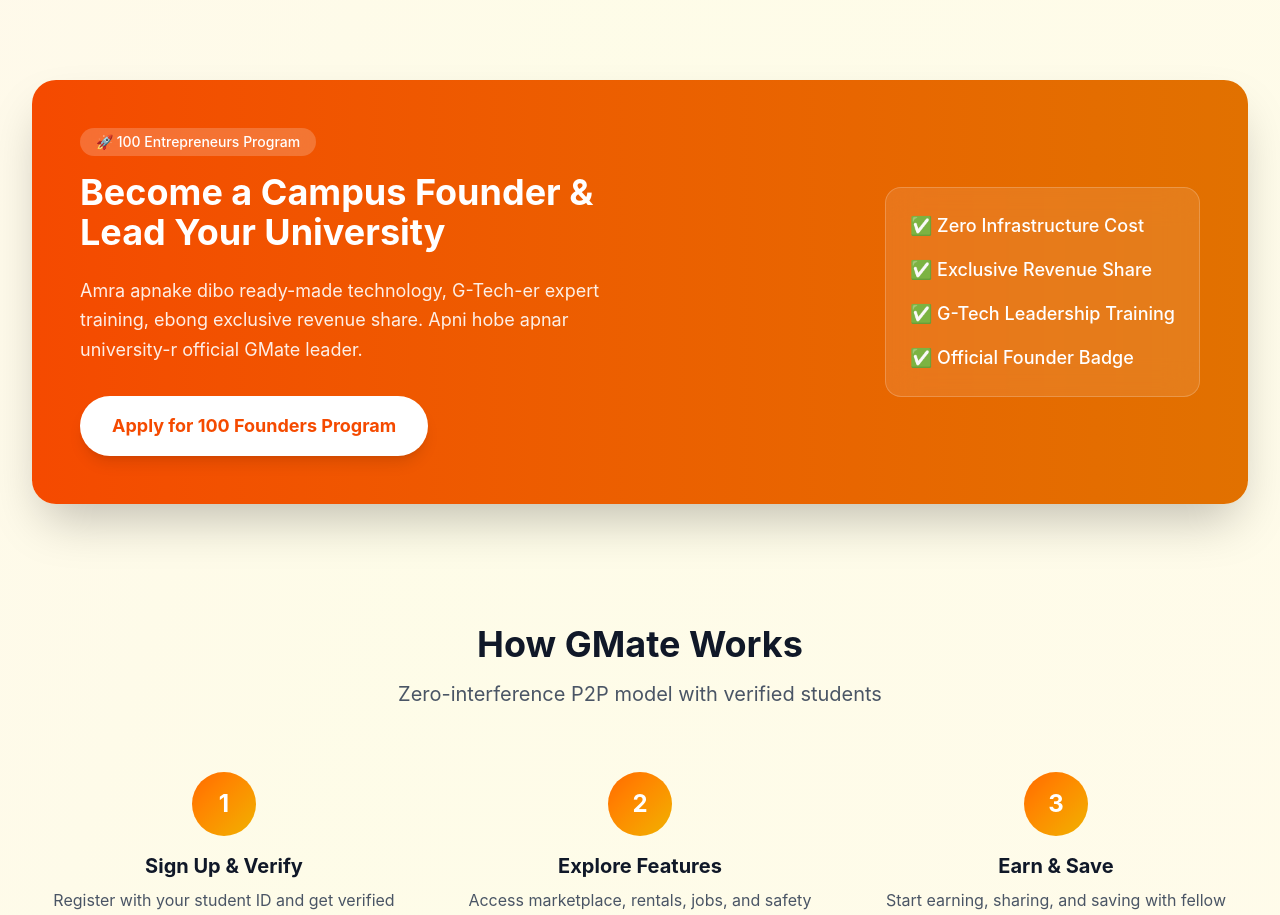
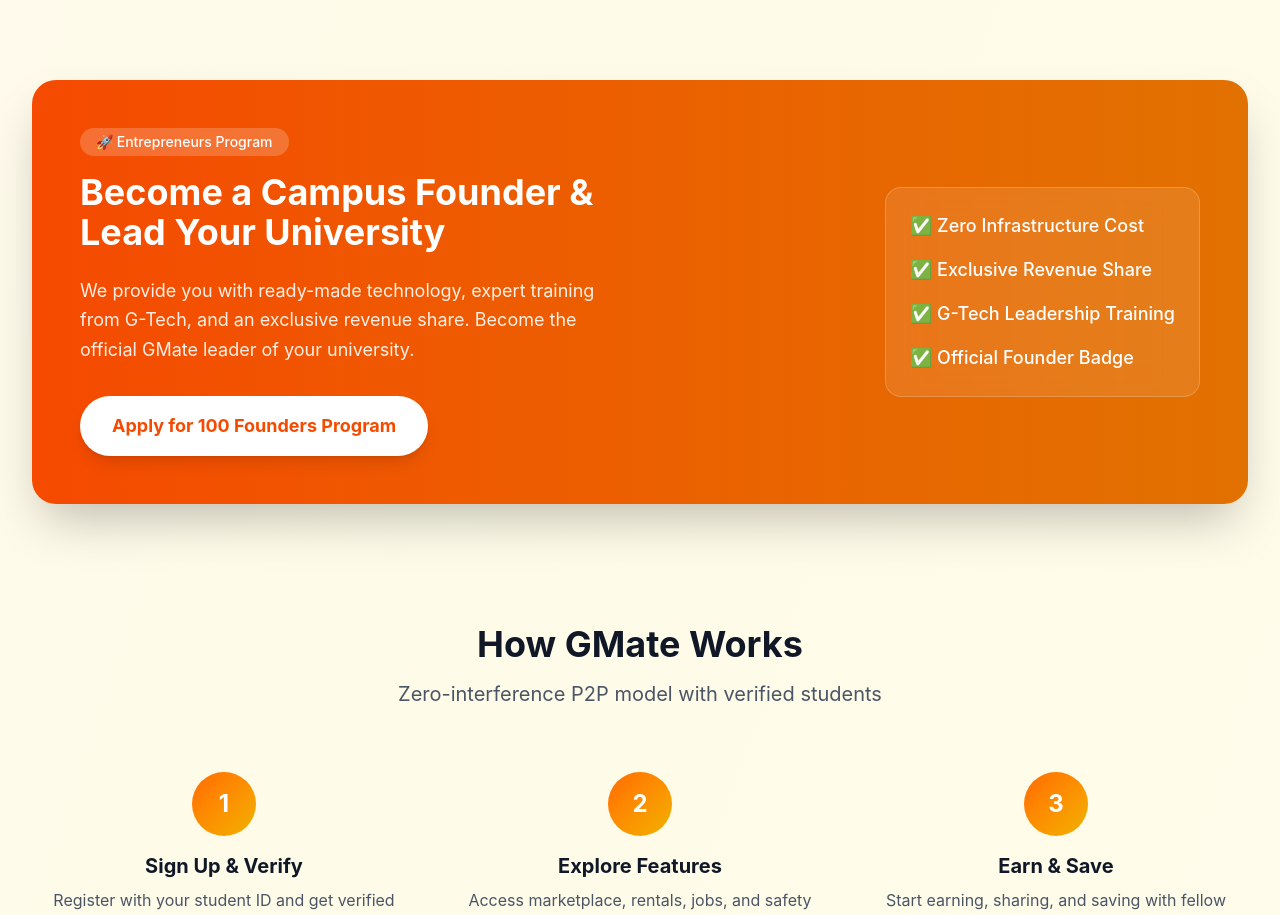
Before and after one commit to mobashirslc-ctrl/GMate, a React (Vite) app: page / in a window 1280 px wide. Shown: the part 2060-2975 px from the top of the page. Built offline with nearby package versions, Linux system fonts and the light colour scheme.

Commit message:
Added Campus Founder program and updated landing page CTA

```diff
--- a/src/app/components/LandingPage.tsx
+++ b/src/app/components/LandingPage.tsx
@@ -194,14 +194,13 @@
           <div className="relative z-10 grid lg:grid-cols-2 gap-8 items-center">
             <div>
               <div className="inline-block px-4 py-1 bg-white/20 backdrop-blur-md text-white rounded-full text-sm font-medium mb-4">
-                🚀 100 Entrepreneurs Program
+                🚀 Entrepreneurs Program
               </div>
               <h2 className="text-3xl lg:text-4xl font-bold mb-6">
                 Become a Campus Founder & Lead Your University
               </h2>
               <p className="text-white/90 text-lg mb-8 leading-relaxed">
-                Amra apnake dibo ready-made technology, G-Tech-er expert training, ebong exclusive revenue share.
-                Apni hobe apnar university-r official GMate leader.
+                We provide you with ready-made technology, expert training from G-Tech, and an exclusive revenue share. Become the official GMate leader of your university.
               </p>
               <Link
                 to="/join-founder"
```
